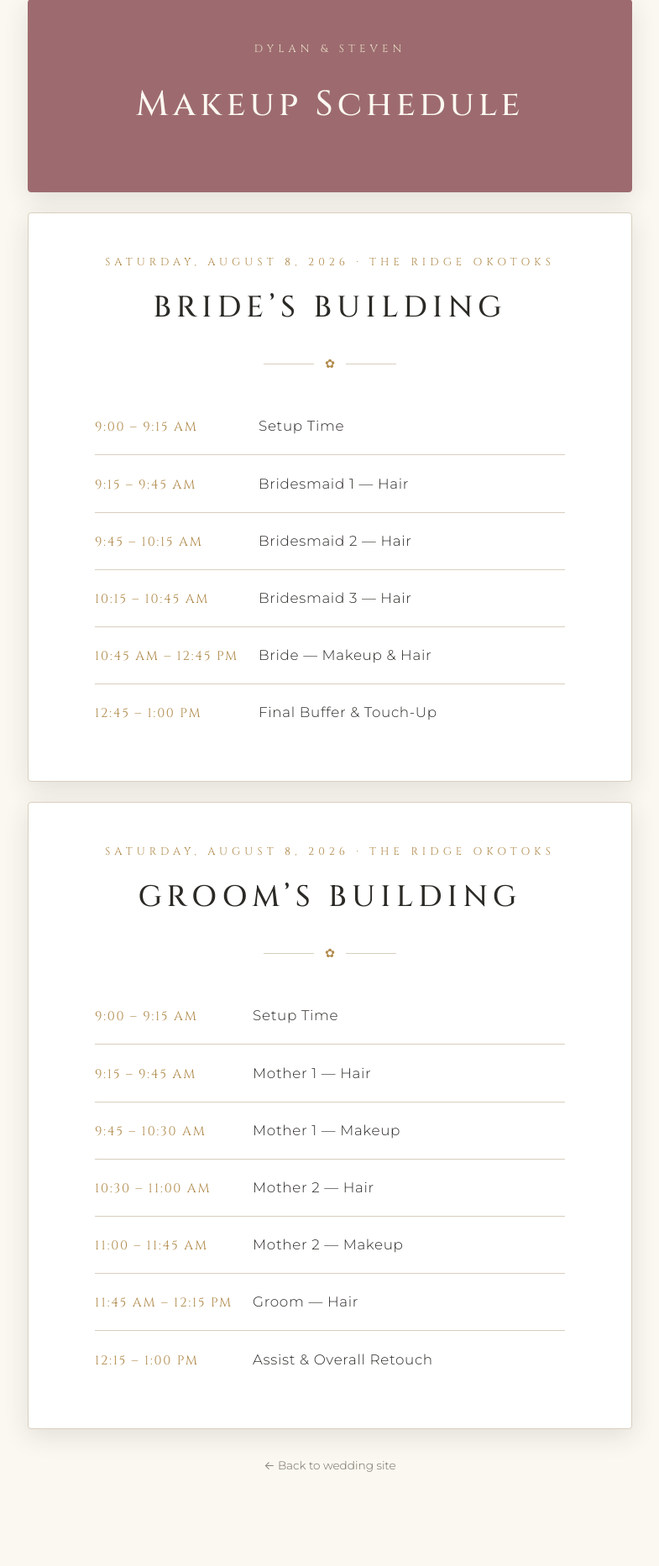
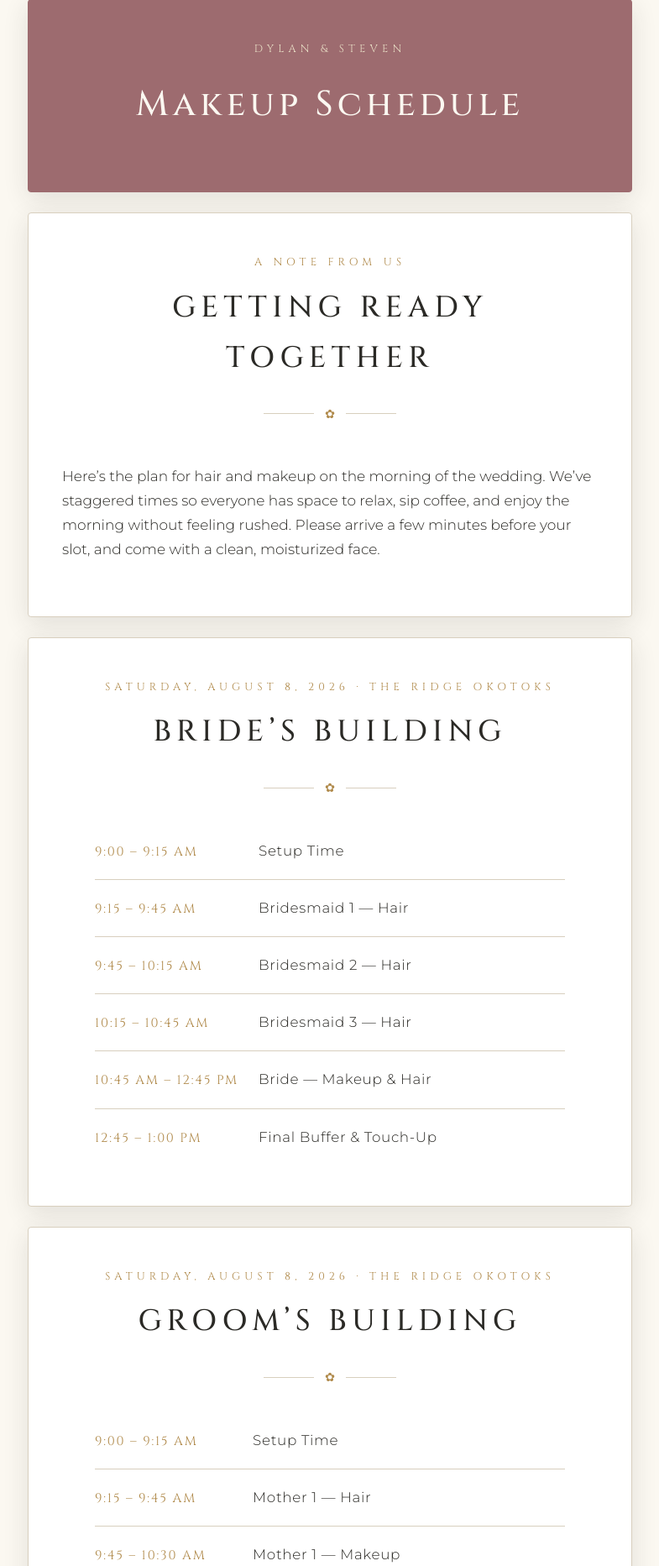
Before and after one commit to stevenliuxd/wedding-site, a Flask app: page /makeup in a window 1280 px wide. Shown: the part 65-1930 px from the top of the page at 84% size, without its empty margins (247-1032 px from the left). Before the commit the page ends 1818 px from the top, so only its background shows below. Run offline with Flask 3, Linux system fonts and the light colour scheme.

Commit message:
Restore intro note and What to Bring sections on makeup page
Co-Authored-By: Claude Opus 4.7 <noreply@anthropic.com>

```diff
--- a/templates/makeup.html
+++ b/templates/makeup.html
@@ -16,6 +16,15 @@
     <div class="eyebrow">Dylan &amp; Steven</div>
     <h1>Makeup Schedule</h1>
   </div>
+</div>
+
+<div class="form-card">
+  <div class="section-head">
+    <div class="eyebrow">A Note From Us</div>
+    <h2>Getting Ready Together</h2>
+    <div class="divider">&#10047;</div>
+  </div>
+  <p>Here&rsquo;s the plan for hair and makeup on the morning of the wedding. We&rsquo;ve staggered times so everyone has space to relax, sip coffee, and enjoy the morning without feeling rushed. Please arrive a few minutes before your slot, and come with a clean, moisturized face.</p>
 </div>
 
 <div class="form-card">
@@ -88,6 +97,10 @@
       <div class="program-event">Assist &amp; Overall Retouch</div>
     </div>
   </div>
+  <div class="event-card" style="text-align: center; margin-top: 2.5rem;">
+    <h3>What to Bring</h3>
+    <p style="text-align: left;">A robe or button-down so nothing has to come off over your head once you&rsquo;re done. Any lip color you&rsquo;d like to wear throughout the day for touch-ups. And, of course, an empty stomach for breakfast and bottomless mimosas while we get ready together.</p>
+  </div>
 </div>
 
 <p style="text-align: center; margin-top: 2rem; font-size: .85rem;">
```
